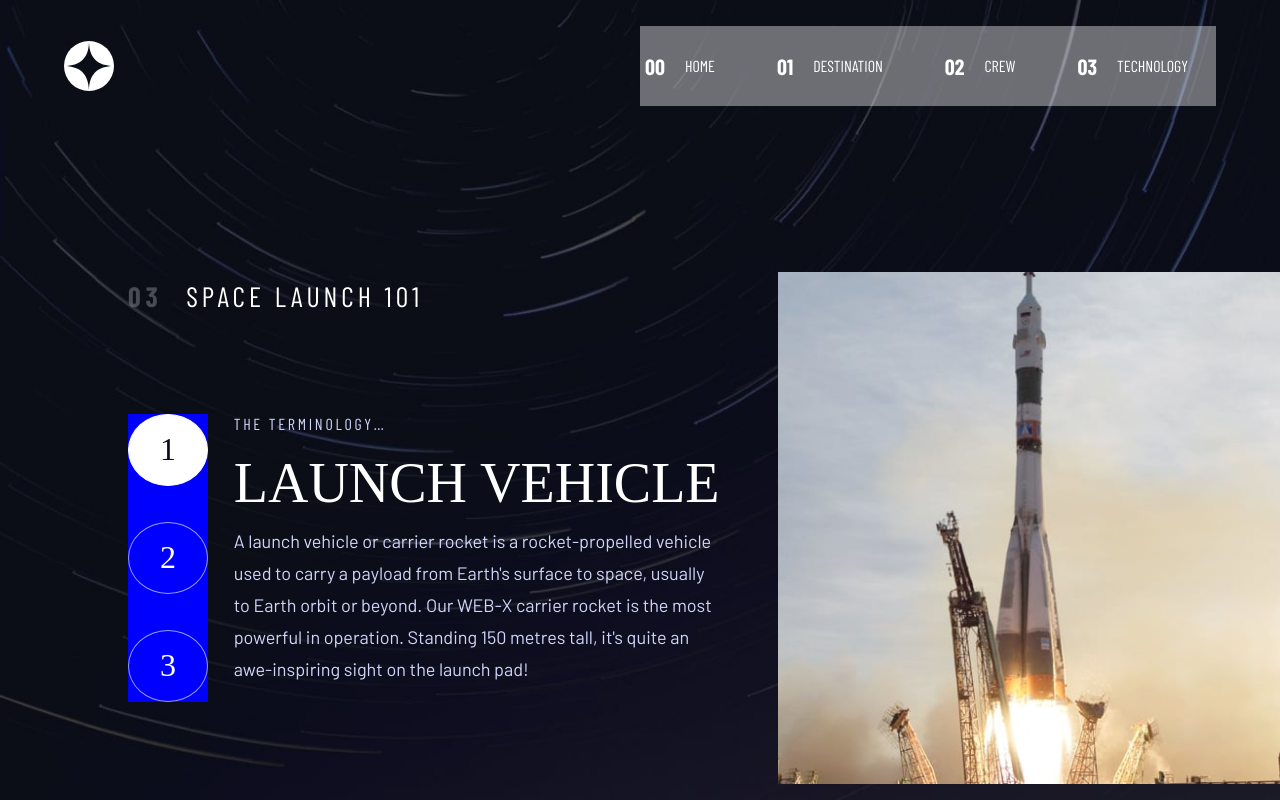
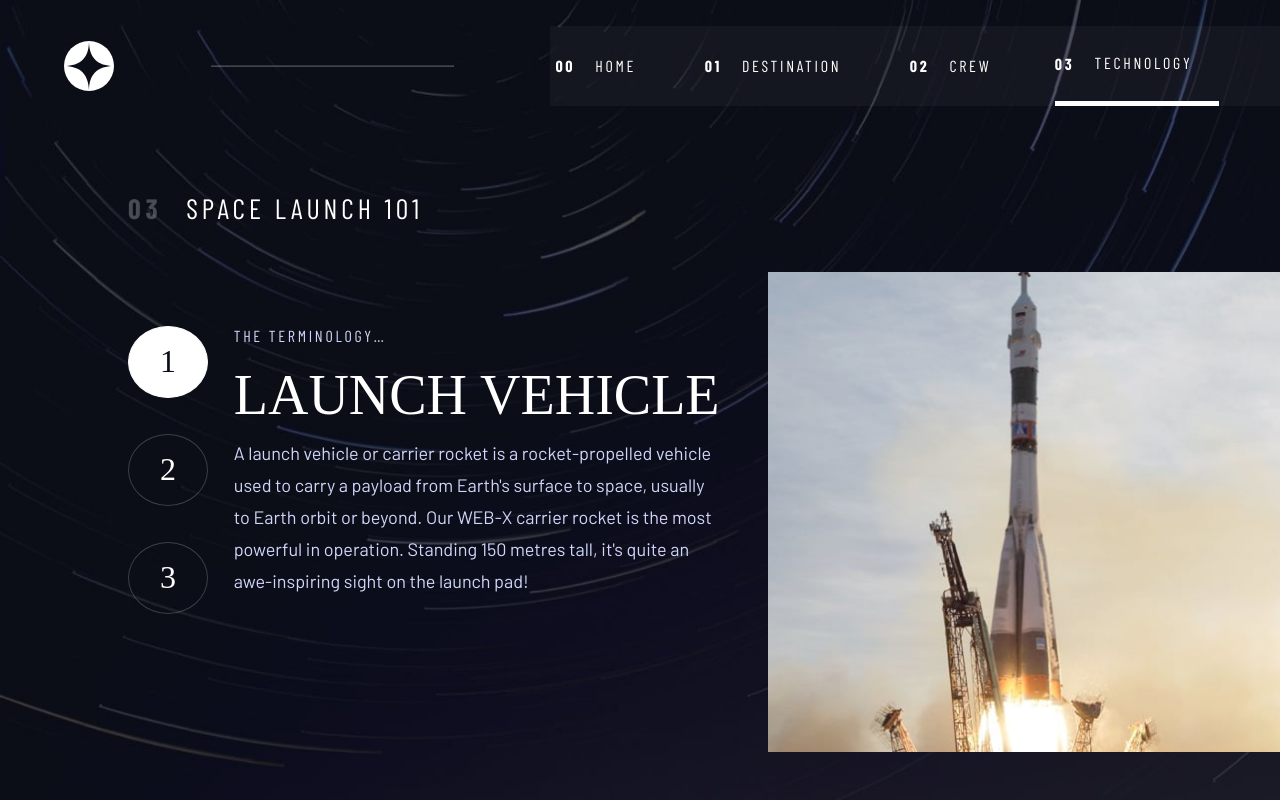
Before and after one commit to jyunakaike/Space-tourism-multi-page-website, a Next.js app: page /technology in a window 1280 px wide. Built offline with nearby package versions, Linux system fonts and the light colour scheme; a web font is replaced by a local one.

Commit message:
desktop app

```diff
--- a/src/components/Destination/index.js
+++ b/src/components/Destination/index.js
@@ -10,14 +10,10 @@ const destination = ({ destinationNames }) => {
   useEffect(() => {
     setDestinationList(destinationNames);
     setDestinationItem(destinationNames[0])
-    console.log(destinationItem.name)
-
-
   }, []);
 
 
   const  handleTitle = (item) => {
-    console.log(item)
     setDestinationItem(destinationNames[item])
   }
 
--- a/src/components/Layout/Layout.module.css
+++ b/src/components/Layout/Layout.module.css
@@ -1,56 +1,70 @@
 .header{
     position: absolute;
     /* background-color: red; */
+    padding: 0 0 0 5%;
     margin-top: 2%;
-    padding:0 5%;
     width: 100%;
     height: 10%;
     display: flex;
         justify-content: space-between;
         align-items: center;
-
+}
+.header hr{
+    width:20%;
+    opacity: 0.25;
 }
 
+
 .header-menu-container{
-    width: 50%;
+    width: 60%;
     height: 100%;
-
-    background: rgba(255, 255, 255, 0.4);
+    padding: 0 5% 0 0 ;
+    background:rgba(255, 255, 255, 0.04);
+    /* background:red; */
 
     display: flex;
         justify-content:space-between;
         align-items: center;
-
-
 }
 
 .header-menu{
     height: 100%;
-    /* background-color: blueviolet; */
     padding-right: 4%;
     display: flex;
         justify-content: center;
         align-items: center;
     cursor: pointer;
-    /* text-align: center; */
     border: 5px solid transparent ;
-
 }
-.header-menu:hover{
-    border-bottom: 5px solid white ;
+.header-menu-active{
+    height: 100%;
+    padding-right: 4%;
+    display: flex;
+        justify-content: center;
+        align-items: center;
+    cursor: pointer;
+    border-bottom: 5px solid #FFFFFF ;
 }
 
+.header-menu:hover{
+    border-bottom: 5px solid rgba(255, 255, 255, 0.5) ;
+}
 
+.header-menu-active h2,
 .header-menu h2{
     font-family: 'Barlow Condensed', sans-serif;
     font-weight: 700;
-    /* size: 1.6rem; */
+    font-size: 1.6rem;
+    line-height: 1.9rem;
+    letter-spacing: 0.27rem;
     margin-right: 2rem ;
 }
+.header-menu-active p,
 .header-menu p{
     font-family: 'Barlow Condensed', sans-serif;
     font-weight: 400;
     line-height: 1.92rem;
     font-size: 1.6rem;
+    letter-spacing: 0.27rem;
     color: #FFFFFF;
 }
--- a/src/components/Layout/index.js
+++ b/src/components/Layout/index.js
@@ -1,13 +1,17 @@
 import React from 'react';
 import Image from 'next/image';
 import Link from 'next/link';
+import { useRouter } from 'next/router';
+
 // images
 import Logo from '../../assets/shared/logo.svg'
-
 
 import style from './Layout.module.css';
 
 export const Layout = ({ children }) => {
+  let router = useRouter();
+
+
   return (
     <React.Fragment>
       <div className={style.header}>
@@ -17,39 +21,37 @@ export const Layout = ({ children }) => {
           width={50}
           height={50}
         />
+        <hr />
         <div className={style["header-menu-container"]}>
-          <Link href={"/"}>
-            <div className={style["header-menu"]}>
+          <Link href={"/"} >
+            <div className={(router.pathname==="/")?style["header-menu-active"] :style["header-menu"]}>
               <h2>00 </h2>
               <p>HOME </p>
             </div>
           </Link>
 
           <Link href={"/destination"}>
-            <div className={style["header-menu"]}>
+            <div className={(router.pathname=="/destination")?style["header-menu-active"] :style["header-menu"]}>
               <h2>01 </h2>
               <p>DESTINATION</p>
             </div>
           </Link>
 
           <Link href={"/crew"}>
-            <div className={style["header-menu"]}>
+            <div className={(router.pathname=="/crew")?style["header-menu-active"] :style["header-menu"]}>
               <h2>02 </h2>
               <p>CREW</p>
             </div>
           </Link>
 
           <Link href={"/technology"}>
-            <div className={style["header-menu"]}>
+            <div className={(router.pathname=="/technology")?style["header-menu-active"] :style["header-menu"]}>
               <h2>03 </h2>
               <p>TECHNOLOGY</p>
             </div>
           </Link>
 
         </div>
-
-
-
       </div>
       {children}
     </React.Fragment>
--- a/src/components/Technology/index.js
+++ b/src/components/Technology/index.js
@@ -30,10 +30,6 @@ export const Technology = ({ technologyList }) => {
             setError(error)
         }
     }
-
-
-    console.log(technology)
-
     return (
         <section className={styles['technology-container']}>
             <div className={styles['technology-wrapper']}>
@@ -71,7 +67,7 @@ export const Technology = ({ technologyList }) => {
                 (Loading == false)
                     ?
                     <div className={styles['technology-article-image']}>
-                        <Image src={technology.images.portrait} width={510} height={520} className={styles['technology-article-image']} alt={`${technology.name}-image`} />
+                        <Image src={technology.images.portrait} width={1500} height={1500} alt={`${technology.name}-image`} />
                     </div>
 
                     :
--- a/src/components/Technology/technology.module.css
+++ b/src/components/Technology/technology.module.css
@@ -14,7 +14,7 @@
 }
 
 .technology-wrapper {
-    margin: 28rem 10% 0 10%;
+    margin: 15% 10% 0 10%;
     width: 50%;
     height: 60%;
     /* background-color: red ; */
@@ -56,7 +56,7 @@
     width: 15%;
     height: 100%;
 
-    background-color: blue;
+    /* background-color: blue; */
     margin-right: 4%;
 
     display:flex;
@@ -67,6 +67,7 @@
 .technology-article-number-active{
     width: 100%;
     height:25%;
+    /* border: 1px solid rgba(255, 255, 255, 0.8); */
     border: 1px solid #ffffff;
     border-radius: 50%;
     display: grid;
@@ -86,17 +87,23 @@
 .technology-article-number{
     width: 100%;
     height:25%;
-    border: 1px solid rgba(255, 255, 255, 0.6);;
+    border: 1px solid rgba(255, 255, 255, 0.2);;
     border-radius: 50%;
     display: grid;
     place-items: center;
     /* background-color: red; */
+    cursor:pointer;
 }
 .technology-article-number h1{
     font-family: 'Bellefair', serif;
     font-weight: 400;
     font-size: 3.2rem;
     line-height: 3.667rem;
+}
+
+.technology-article-number:hover{
+    border: 1px solid rgba(255, 255, 255, 1);
+
 }
 
 .technology-article-detail{
@@ -140,8 +147,10 @@
     right: 0%;
     top: 34%;
 
-    width:50.2rem;
-    height: 50.2rem;
-    background-color: beige;
-
+    width:40%;
+    height: 60%;
+    overflow:hidden;
+    /* width:40.2rem; */
+    /* height: 40.2rem;  */
+    /* background-color: beige; */
 }
```
Also changed, not shown: src/components/Crew/crew.module.css (+14 -5 lines), src/components/Crew/index.js (+16 -8 lines), src/components/Destination/destination.module.css (+6 -4 lines), src/components/Home/Home.module.css (+16 -11 lines), src/pages/_app.js (+5 -2 lines).
